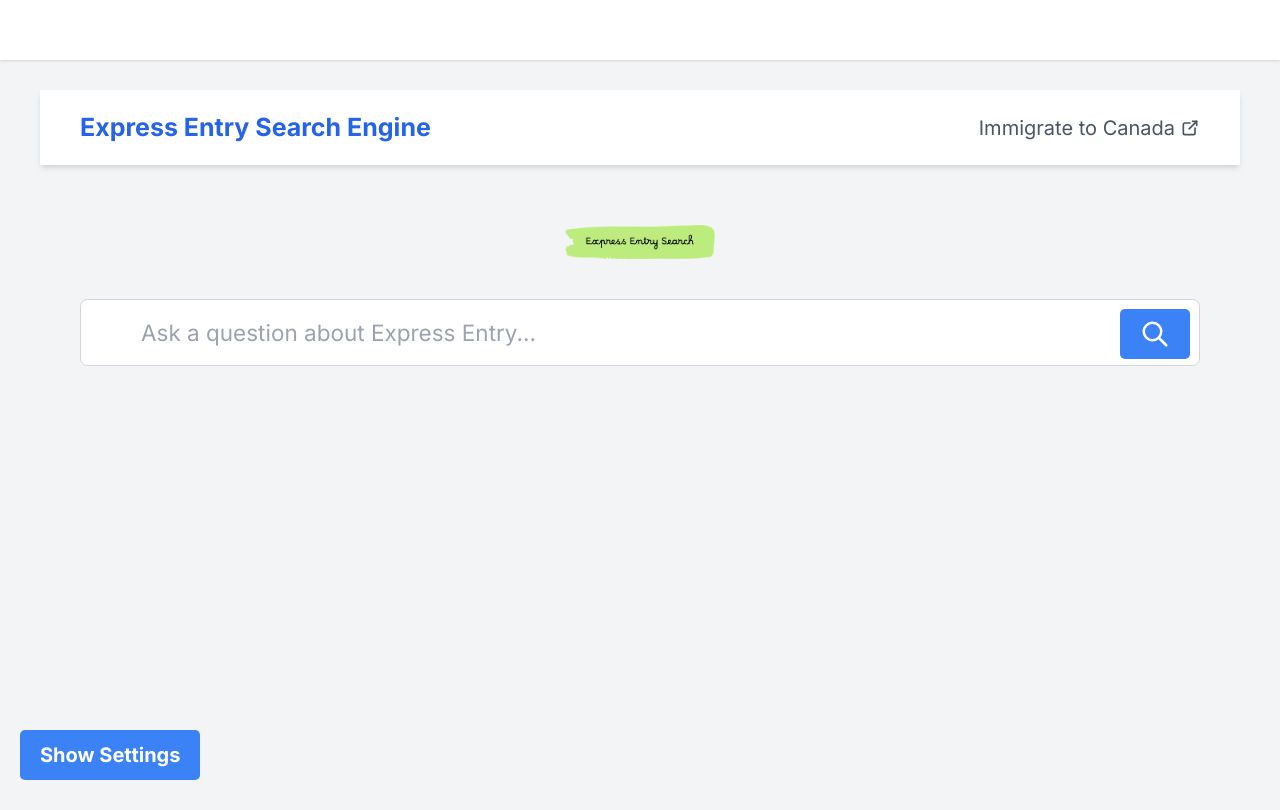
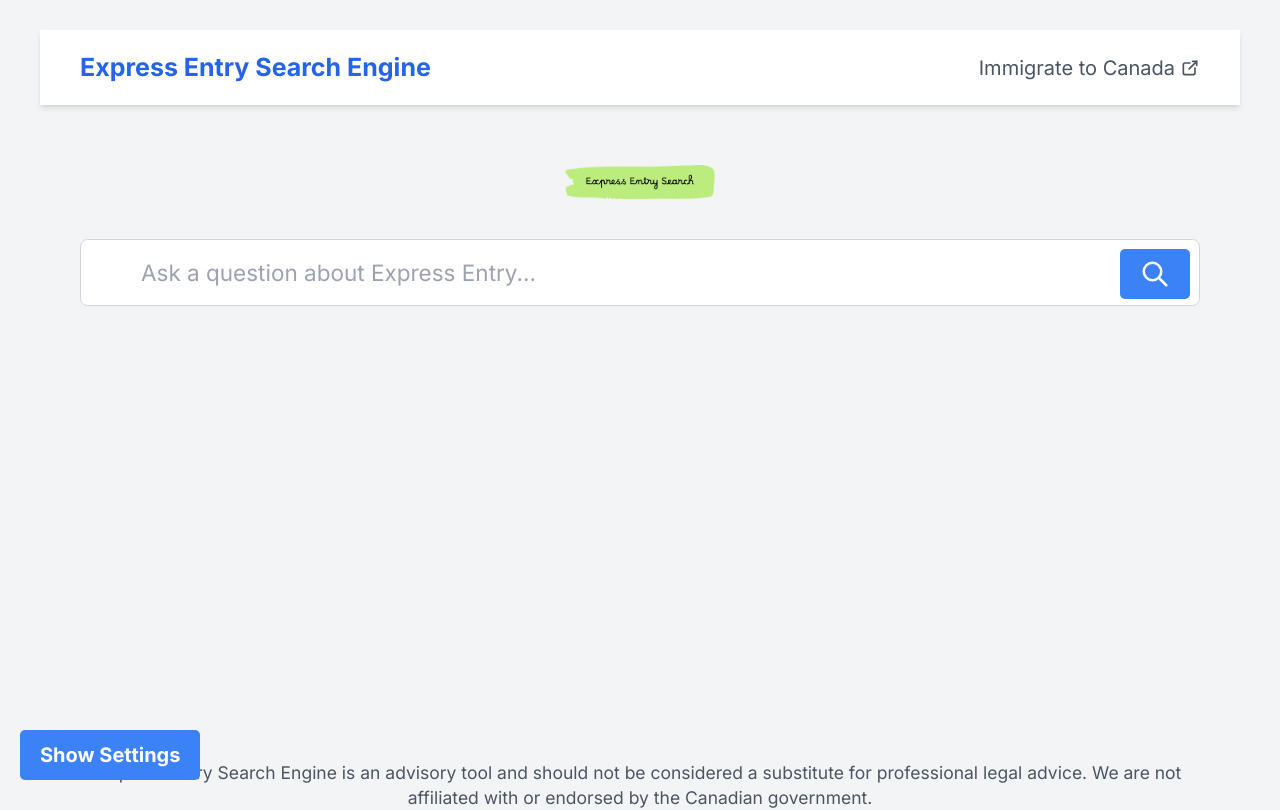
Before and after one commit to ishtihoss/expressentry, a Next.js app: page / in a window 1280 px wide. Shown: the top 810 px of the page. Built offline with nearby package versions, Linux system fonts and the light colour scheme; a web font is replaced by a local one.

Commit message:
got rid of empty white header

```diff
--- a/pages/_app.tsx
+++ b/pages/_app.tsx
@@ -30,11 +30,6 @@ export default function App({ Component, pageProps }: AppProps<{}>) {
         }
       `}</style>
       <div className="min-h-screen bg-gray-100">
-        <header className="bg-white shadow">
-          <div className="max-w-7xl mx-auto py-6 px-4 sm:px-6 lg:px-8">
-
-          </div>
-        </header>
         <main className="max-w-7xl mx-auto py-6 sm:px-6 lg:px-8">
           <Component {...pageProps} />
         </main>
```
